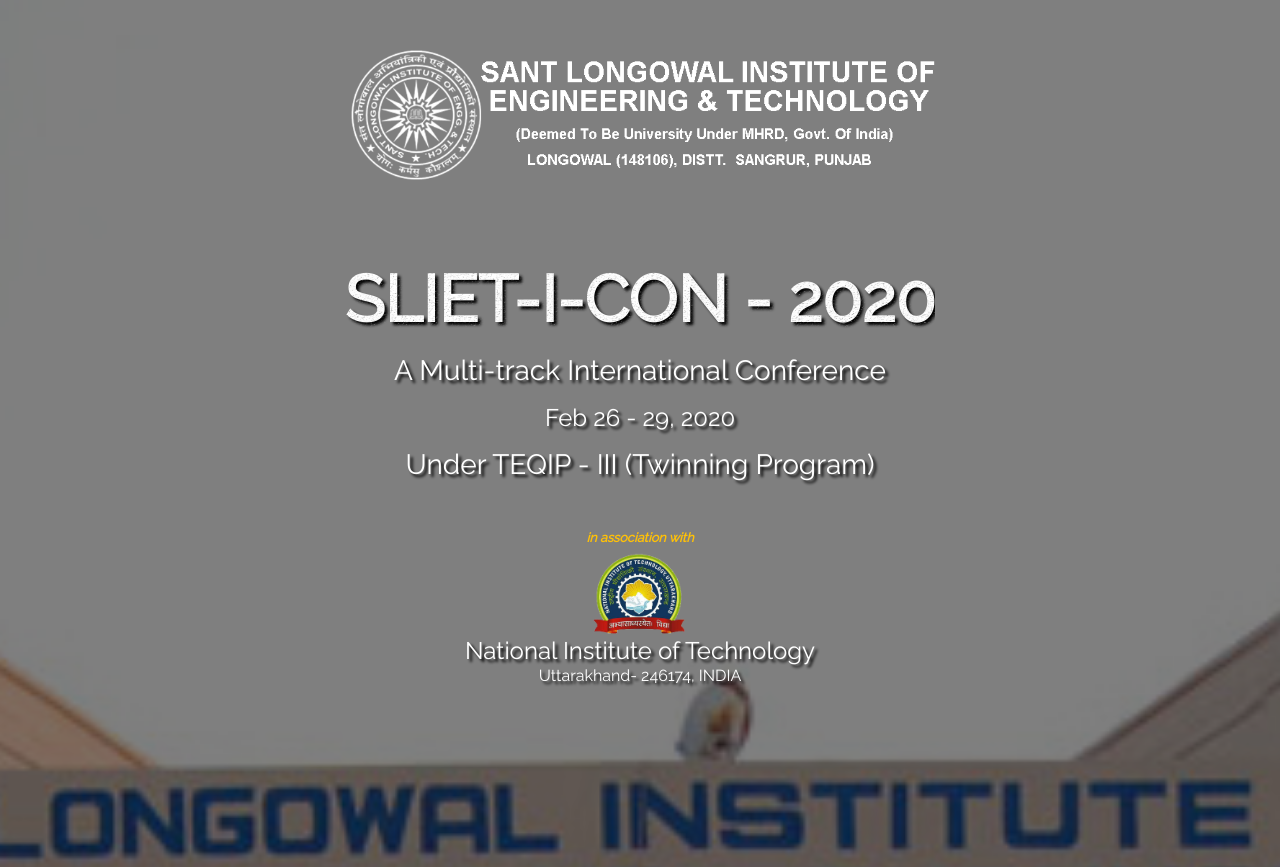
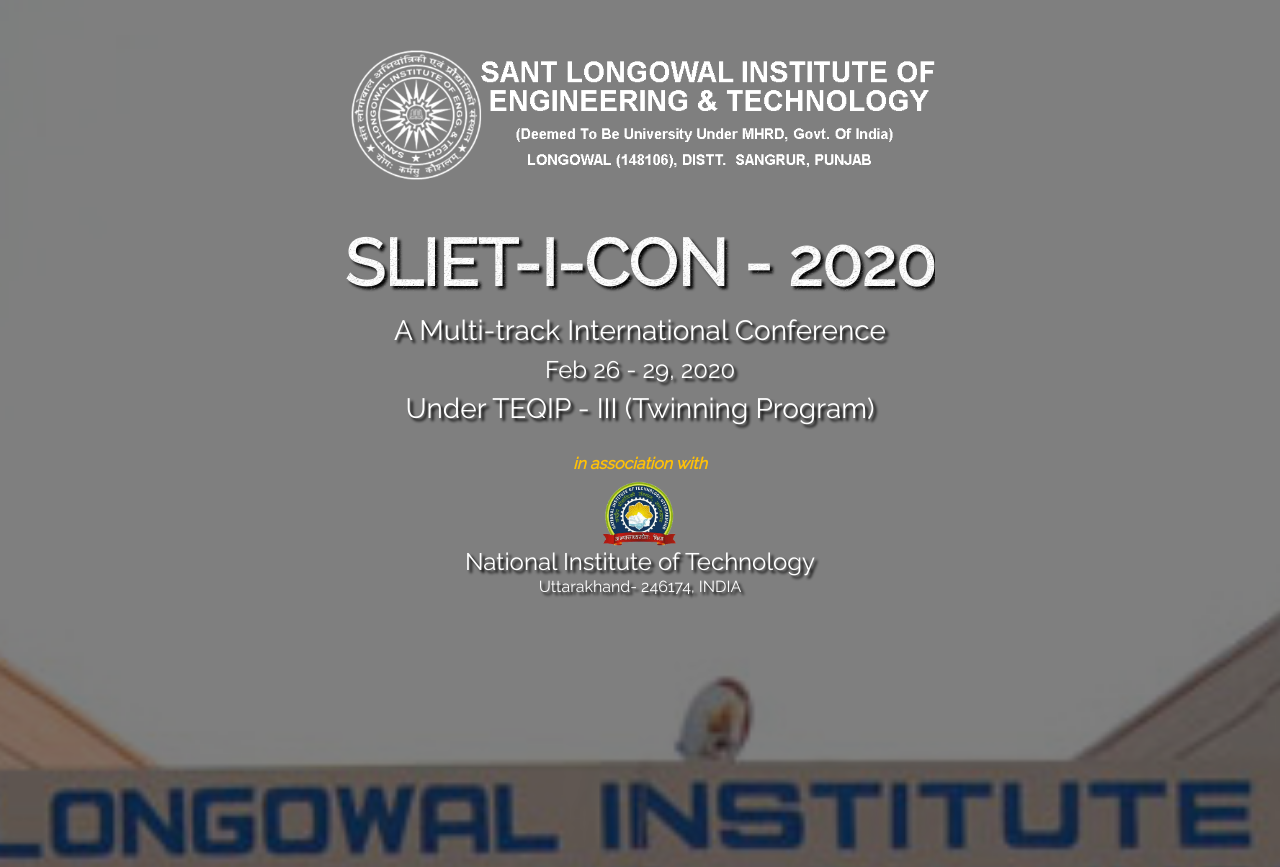
Before and after one commit to divyanshukr96/slietcon-2020, a PHP site: page /view/home.php in a window 1280 px wide. Shown: the top 867 px of the page. Run offline with PHP 8.4, Linux system fonts and the light colour scheme; the template is opened without the code that fills it, so the values that code supplies are empty; some libraries are stand-ins or nearby versions.

Commit message:
home page tweek

```diff
--- a/assets/css/layout.css
+++ b/assets/css/layout.css
@@ -391,7 +391,7 @@
     }
 
     .in-association img {
-        width: 150px;
+        width: 120px;
     }
 
     .in-association h2 {
--- a/view/home.php
+++ b/view/home.php
@@ -70,16 +70,16 @@
                                 <img src="../../assets/images/logo_wht.png" alt="SLIET logo">
                             </div>
                         </div>
-                        <div class="col-12 py-2 py-sm-4 mx-0 px-0 mt-lg-3">
+                        <div class="col-12 py-1 mx-0 px-0">
                             <h1 class="event-name title" title="SLIET International Conference - 2020">
                                 SLIET-I-CON - 2020
                             </h1>
-                            <h3 class="mt-md-2 event-date">A Multi-track International Conference</h3>
-                            <h4 class="mt-md-3 text-shadow">Feb 26 - 29, 2020</h4>
-                            <h3 class="mt-md-3 event-date">Under TEQIP - III (Twinning Program) </h3>
+                            <h3 class="mt-md-1 event-date">A Multi-track International Conference</h3>
+                            <h4 class="mt-md-2 text-shadow">Feb 26 - 29, 2020</h4>
+                            <h3 class="mt-md-2 event-date">Under TEQIP - III (Twinning Program) </h3>
                         </div>
                         <div class="col-12 py-2 mx-0 px-0 mt-2 in-association">
-                            <h5 class="font-italic text-warning font-weight-bold">in association with</h5>
+                            <h5 class="font-italic text-warning font-weight-bold" style="font-size: initial">in association with</h5>
                             <img src="../../assets/images/nit-uttarakhand-logo.png" alt="NIT, Uttarakhand">
                             <h2 class="mt-md-31 mb-0 event-date">National Institute of Technology</h2>
                             <h4 class="mt-md-31 text-shadow">Uttarakhand- 246174, INDIA</h4>
```
Also changed, not shown: view/ACFBT/home.php (+5 -5 lines), view/AISCT/home.php (+5 -5 lines), view/AME/home.php (+5 -5 lines).
